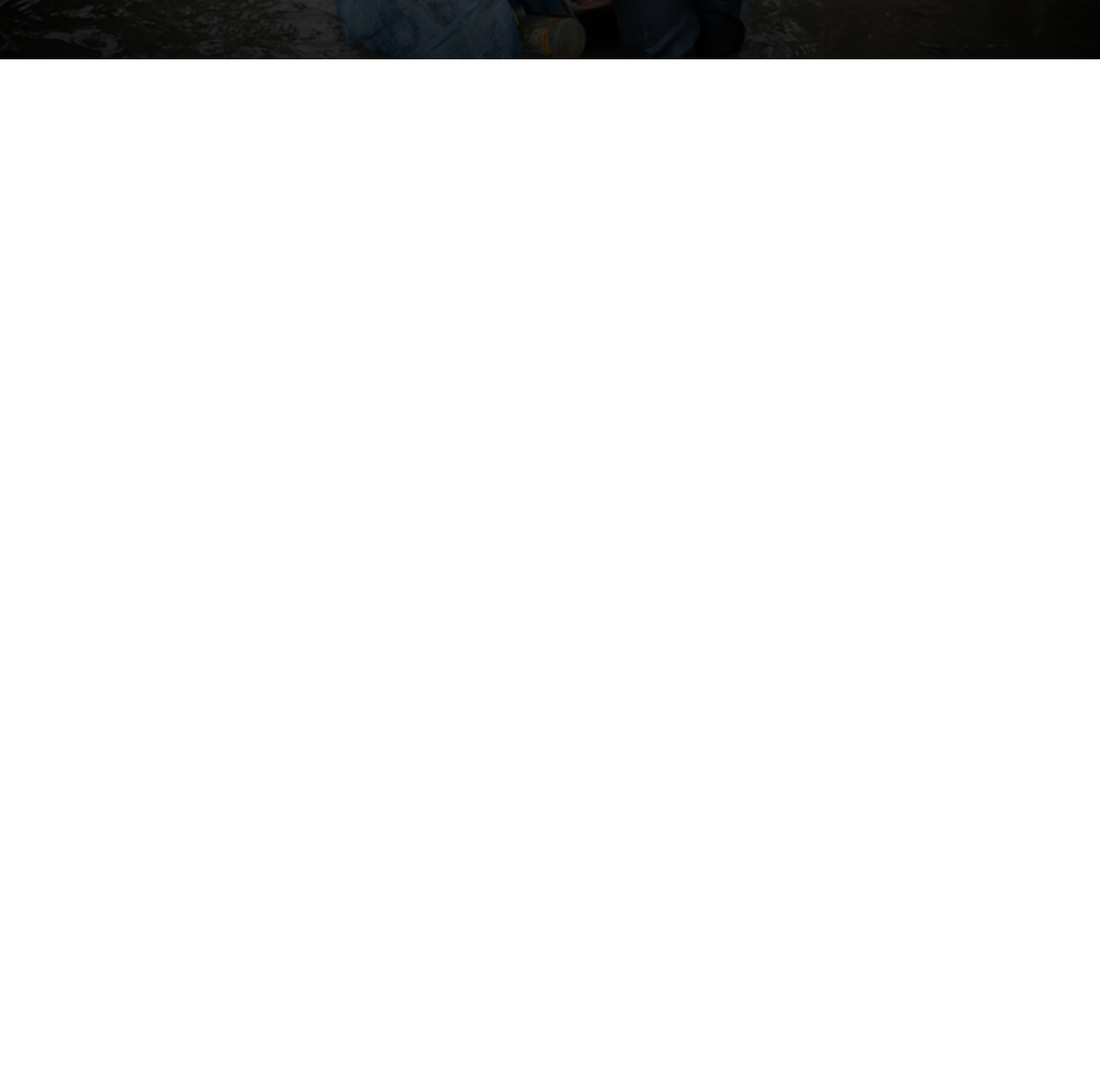
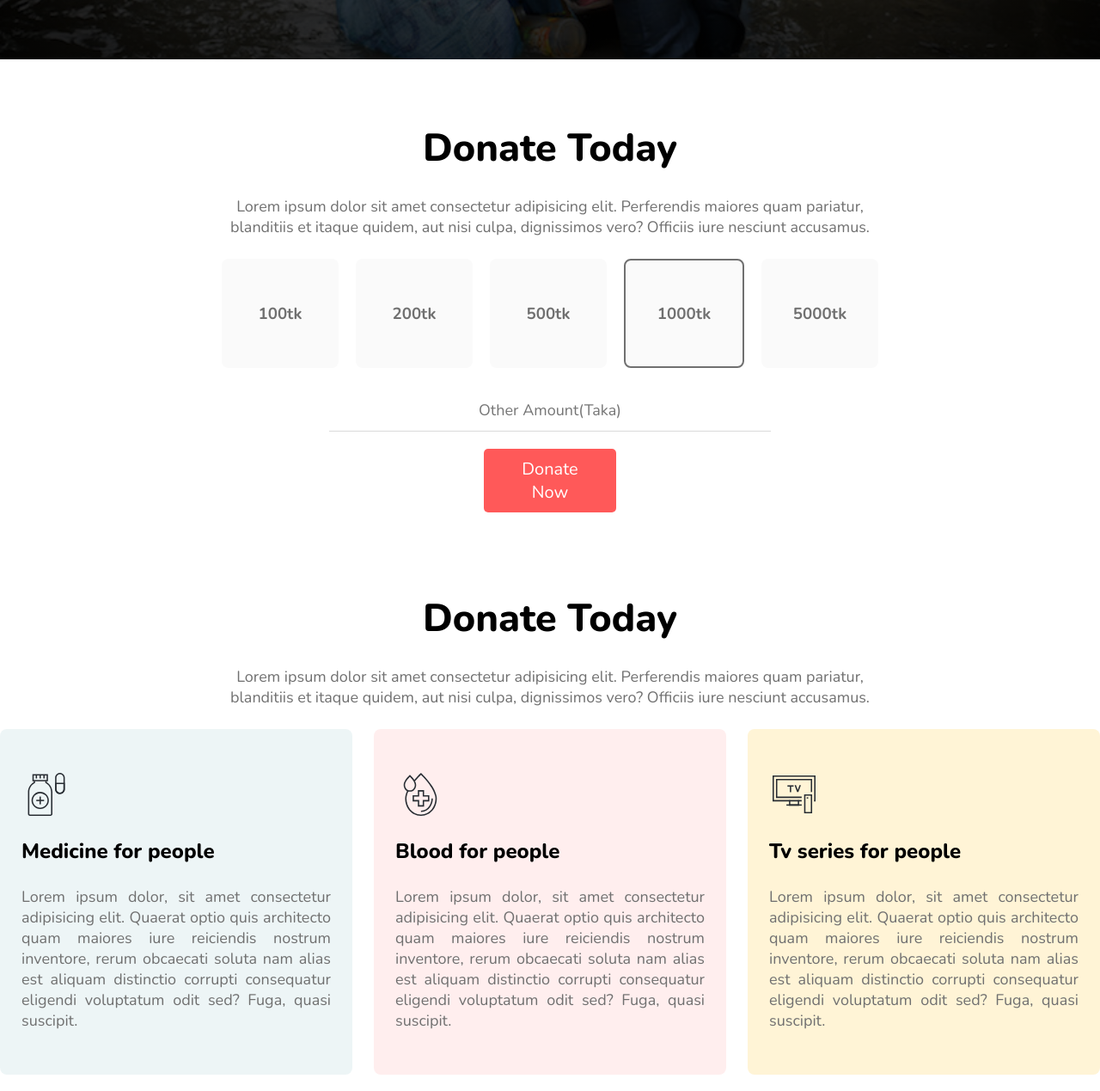
Before and after one commit to Bekon0700/save_people, a plain HTML site: page index.html in a window 1280 px wide. Shown: the part 600-1869 px from the top of the page at 86% size. Before the commit the page ends 800 px from the top, so only its background shows below. Drawn offline with nearby package versions, Linux system fonts and the light colour scheme.

Commit message:
donate plan done

```diff
--- a/index.html
+++ b/index.html
@@ -11,10 +11,71 @@
 <body>
     <header>
         <div class="container">
-            <h1>Save People Now, Celebrate Tomorrow.</h1>
-            <p>Lorem ipsum dolor sit amet consectetur adipisicing elit. Illo maxime deleniti impedit quae eaque iusto, distinctio debitis cumque veniam sint provident, nulla voluptates et molestias aperiam reprehenderit animi nobis ea! Qui perspiciatis </p>
+            <h1 class="white_title">Save People Now, Celebrate Tomorrow.</h1>
+            <p class="white_para">Lorem ipsum dolor sit amet consectetur adipisicing elit. Illo maxime deleniti impedit quae eaque iusto, distinctio debitis cumque veniam sint provident, nulla voluptates et molestias aperiam reprehenderit animi nobis ea! Qui perspiciatis </p>
             <button class="btn">Donate Now</button>
         </div>
     </header>
+    <section class="donateNow">
+        <div class="container">
+            <h1 class="black_title">
+                Donate Today
+            </h1>
+            <p class="grey_para">
+                Lorem ipsum dolor sit amet consectetur adipisicing elit. Perferendis maiores quam pariatur, blanditiis et itaque quidem, aut nisi culpa, dignissimos vero? Officiis iure nesciunt accusamus.
+            </p>
+            <div class="moneyChart">
+                <div class="box">
+                    <h3>100tk</h3>
+                </div>
+                <div class="box">
+                    <h3>200tk</h3>
+                </div>
+                <div class="box">
+                    <h3>500tk</h3>
+                </div>
+                <div class="box active">
+                    <h3>1000tk</h3>
+                </div>
+                <div class="box">
+                    <h3>5000tk</h3>
+                </div>
+            </div>
+            <form class="otherAmount">
+                <input type="number" placeholder="Other Amount(Taka)">
+                <button class="btn">Donate Now</button>
+            </form>
+        </div>
+    </section>
+    <section class="donatePlan">
+        <div class="container">
+            <h1 class="black_title">
+                Donate Today
+            </h1>
+            <p class="grey_para">
+                Lorem ipsum dolor sit amet consectetur adipisicing elit. Perferendis maiores quam pariatur, blanditiis et itaque quidem, aut nisi culpa, dignissimos vero? Officiis iure nesciunt accusamus.
+            </p>
+            <div class="plans">
+                <div class="plan">
+                    <img src="./icons/medicine.svg" alt="medicine_icon">
+                    <h4 class="black_title">Medicine for people</h4>
+                    <p class="grey_para">Lorem ipsum dolor, sit amet consectetur adipisicing elit. Quaerat optio quis architecto quam maiores iure reiciendis nostrum inventore, rerum obcaecati soluta nam alias est aliquam distinctio corrupti consequatur eligendi voluptatum odit sed? Fuga, quasi suscipit.
+                    </p>
+                </div>
+                <div class="plan">
+                    <img src="./icons/blood.svg" alt="medicine_icon">
+                    <h4 class="black_title">Blood for people</h4>
+                    <p class="grey_para">Lorem ipsum dolor, sit amet consectetur adipisicing elit. Quaerat optio quis architecto quam maiores iure reiciendis nostrum inventore, rerum obcaecati soluta nam alias est aliquam distinctio corrupti consequatur eligendi voluptatum odit sed? Fuga, quasi suscipit.
+                    </p>
+                </div>
+                <div class="plan">
+                    <img src="./icons/icon7.svg" alt="medicine_icon">
+                    <h4 class="black_title">Tv series for people</h4>
+                    <p class="grey_para">Lorem ipsum dolor, sit amet consectetur adipisicing elit. Quaerat optio quis architecto quam maiores iure reiciendis nostrum inventore, rerum obcaecati soluta nam alias est aliquam distinctio corrupti consequatur eligendi voluptatum odit sed? Fuga, quasi suscipit.
+                    </p>
+                </div>
+            </div>
+        </div>
+    </section>
 </body>
 </html>
--- a/style.css
+++ b/style.css
@@ -3,6 +3,8 @@
     padding: 0;
     font-family: 'Nunito', sans-serif;
 }
+
+/* header section */
 
 header{
     display: flex;
@@ -25,13 +27,13 @@ header{
     min-height: 60%;
 }
 
-.container h1{
+.white_title{
     font-weight: bold;
     font-size: 65px;
     color: #fff;
 }
 
-.container p{
+.white_para{
     font-size: 18px;
     color: #fff;
 }
@@ -44,3 +46,144 @@ header{
     border: none;
     border-radius: 5px;
 }
+
+/* donateNow section */
+
+.donateNow{
+    display: flex;
+    min-height: 600px;
+    justify-content: center;
+    align-items: center;
+}
+
+.black_title{
+    font-weight: 800;
+    font-size: 45px;
+}
+
+.grey_para{
+    font-size: 18px;
+    color: #707070;
+}
+
+.moneyChart{
+    display: flex;
+    gap: 20px;
+}
+
+.box{
+    display: flex;
+    align-items: center;
+    justify-content: center;
+    min-width: 136px;
+    min-height: 123px;
+    color: #707070;
+    background-color: #FAFAFA;
+    border-radius: 8px;
+}
+
+.moneyChart .active{
+    border: 2px solid #707070;
+}
+
+.otherAmount{
+    display: flex;
+    flex-direction: column;
+    align-items: center;
+    gap: 20px;
+    min-width: 67%;
+}
+
+.otherAmount input{
+    outline: none;
+    text-align: center;
+    border: none;
+    width: 100%;
+    font-size: 18px;
+    padding: 12px 0;
+    border-bottom: 1px solid #DADADA;
+}
+
+.otherAmount button{
+    width: 30%;
+}
+
+
+/* donate plan section */
+
+
+.donatePlan{
+    display: flex;
+    min-height: 600px;
+    justify-content: center;
+    align-items: center;
+}
+
+.plans{
+    display: flex;
+    gap: 25px;
+    align-items: center;
+    justify-content: center;
+}
+
+.plan{
+    display: flex;
+    flex-direction: column;
+    justify-content: center;
+    gap: 25px;
+    width: 360px;
+    height: 352px;
+    padding: 25px;
+    border-radius: 8px;
+    text-align: justify;
+}
+
+.plan img{
+    max-width: 58px;
+    max-height: 50px;
+}
+.plan h4{
+    font-size: 24px;
+}
+
+.plans .plan:nth-child(1){
+    background-color: rgba(79, 157, 166, 0.1);
+}
+.plans .plan:nth-child(2){
+    background-color: rgba(255, 89, 89, 0.1);
+}
+.plans .plan:nth-child(3){
+    background-color: rgba(255, 244, 214, 1);
+}
+
+
+
+
+
+
+
+
+
+
+
+
+
+
+
+
+
+
+
+
+
+/* Chrome, Safari, Edge, Opera */
+input::-webkit-outer-spin-button,
+input::-webkit-inner-spin-button {
+  -webkit-appearance: none;
+  margin: 0;
+}
+
+/* Firefox */
+input[type=number] {
+  -moz-appearance: textfield;
+}
```
